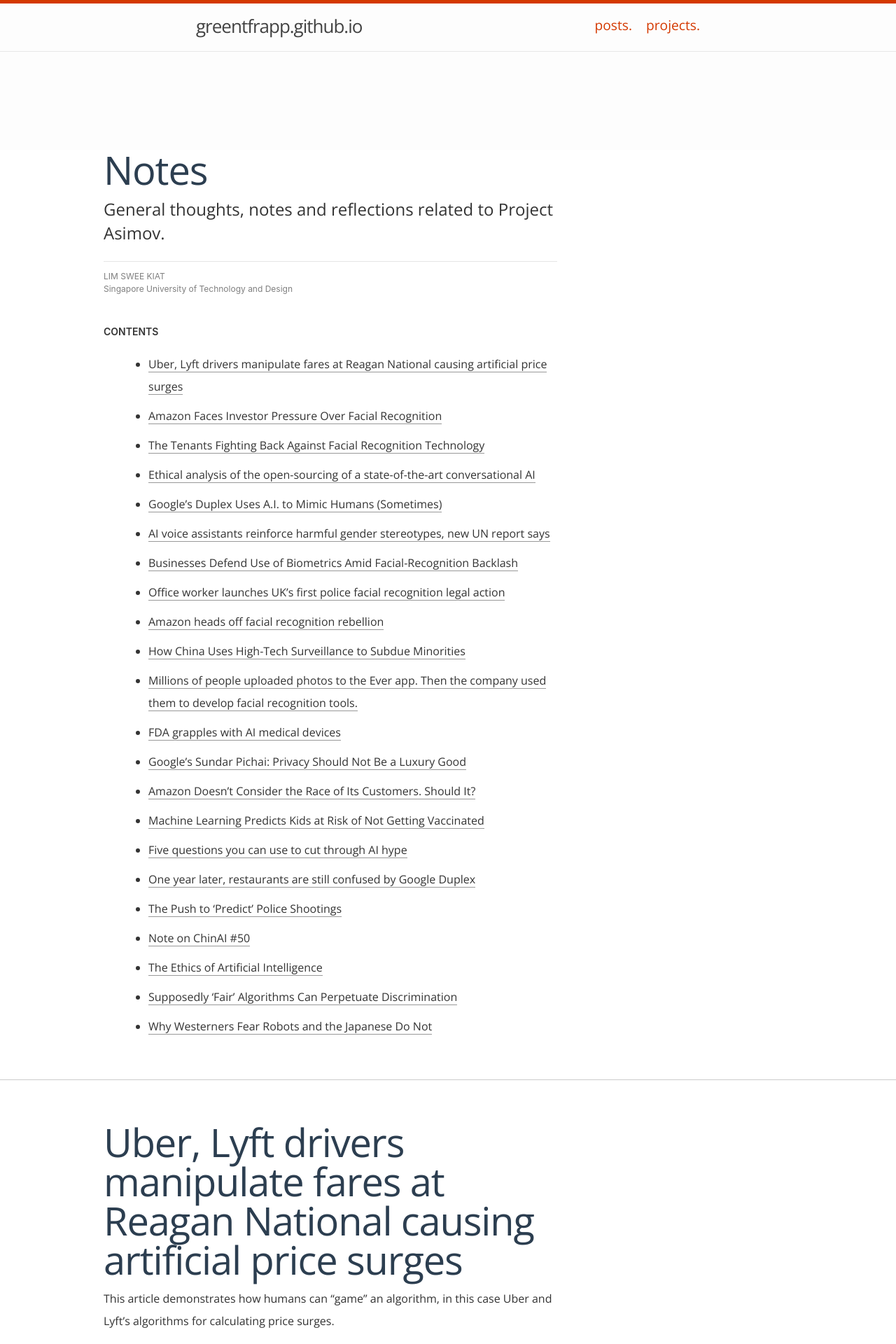
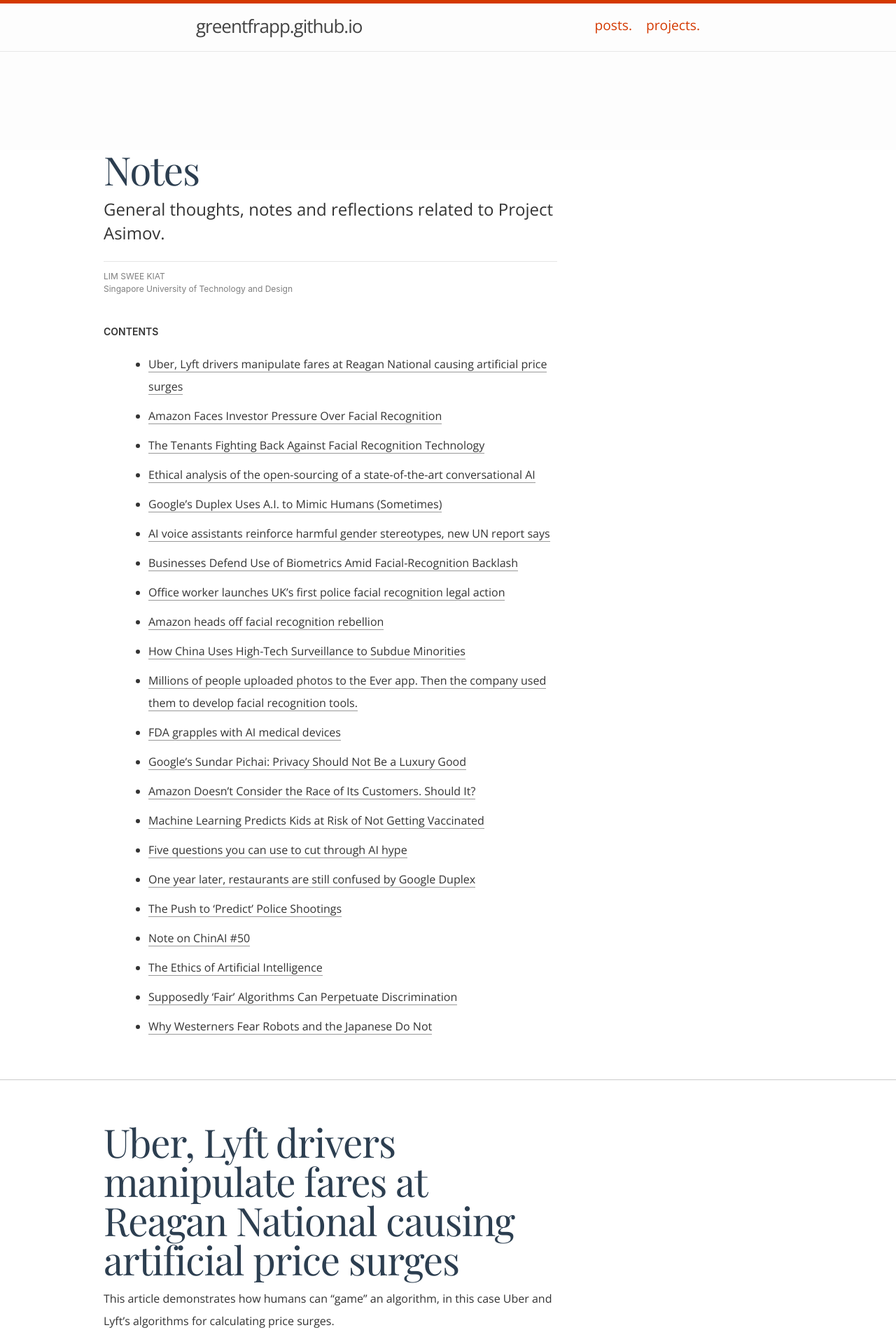
Before and after one commit to greentfrapp/project-asimov, a Jekyll site: the page built from notes.md, in a window 1280 px wide. Shown: the top 1920 px of the page at 70% size. Built offline with Jekyll 4.4.1, drawn with Linux system fonts in a browser that asks for light colours; some web fonts are replaced; comment, search, counter and statistics services are not loaded.

Commit message:
Corrected timeline reference and h1 font

```diff
--- a/_layouts/home.html
+++ b/_layouts/home.html
@@ -28,7 +28,7 @@ layout: default
   </p>
   <div class="return-to-top"><a href="#title">[Return to top]</a></div>
   <hr/>
-  <div class="timeline" id="timeline" w3-include-html="../timeline.md"></div>
+  <div class="timeline" id="timeline" w3-include-html="{{ "/timeline.md" | relative_url }}"></div>
   <div class="return-to-top"><a href="#title">[Return to top]</a></div>
 </dt-article>
 <dt-appendix>
--- a/_layouts/notes.html
+++ b/_layouts/notes.html
@@ -9,7 +9,7 @@ layout: default
 	<h4>Contents</h4>
 	<div class="contents">
 		<ul>
-		{% for post in site.posts | sort: 'date' | reverse %}
+		{% for post in site.posts %}
 			{% if post.notes %}
 			<li>
 				<a href="#{{ post.ref }}">{{ post.title | escape }}</a>
@@ -19,7 +19,7 @@ layout: default
 		{% endfor %}
 		</ul>
 	</div>
-	{% for post in site.posts | sort: 'date' %}
+	{% for post in site.posts %}
 		{% if post.notes %}
 		<hr/>
 		<div class="notes-main" id="{{ post.ref }}">
--- a/_sass/custom.scss
+++ b/_sass/custom.scss
@@ -45,7 +45,7 @@ header div.wrapper {
 	@include relative-font-size(1.2);
 }
 
-.content h1 {
+dt-article h1 {
 	@include relative-font-size(3);
 	font-family: 'Playfair Display', 'Open Sans', sans-serif;
 }
--- a/_sass/minima.scss
+++ b/_sass/minima.scss
@@ -2,6 +2,7 @@
 
 // Define defaults for each variable.
 
+$title-font-family: 'Playfair Display', 'Open Sans', sans-serif;
 $base-font-family: "Open Sans", -apple-system, BlinkMacSystemFont, "Segoe UI", Roboto, Helvetica, Arial, sans-serif, "Apple Color Emoji", "Segoe UI Emoji", "Segoe UI Symbol" !default;
 $base-font-size:   16px !default;
 $base-font-weight: 400 !default;
```
Also changed, not shown: assets/distill.js.
